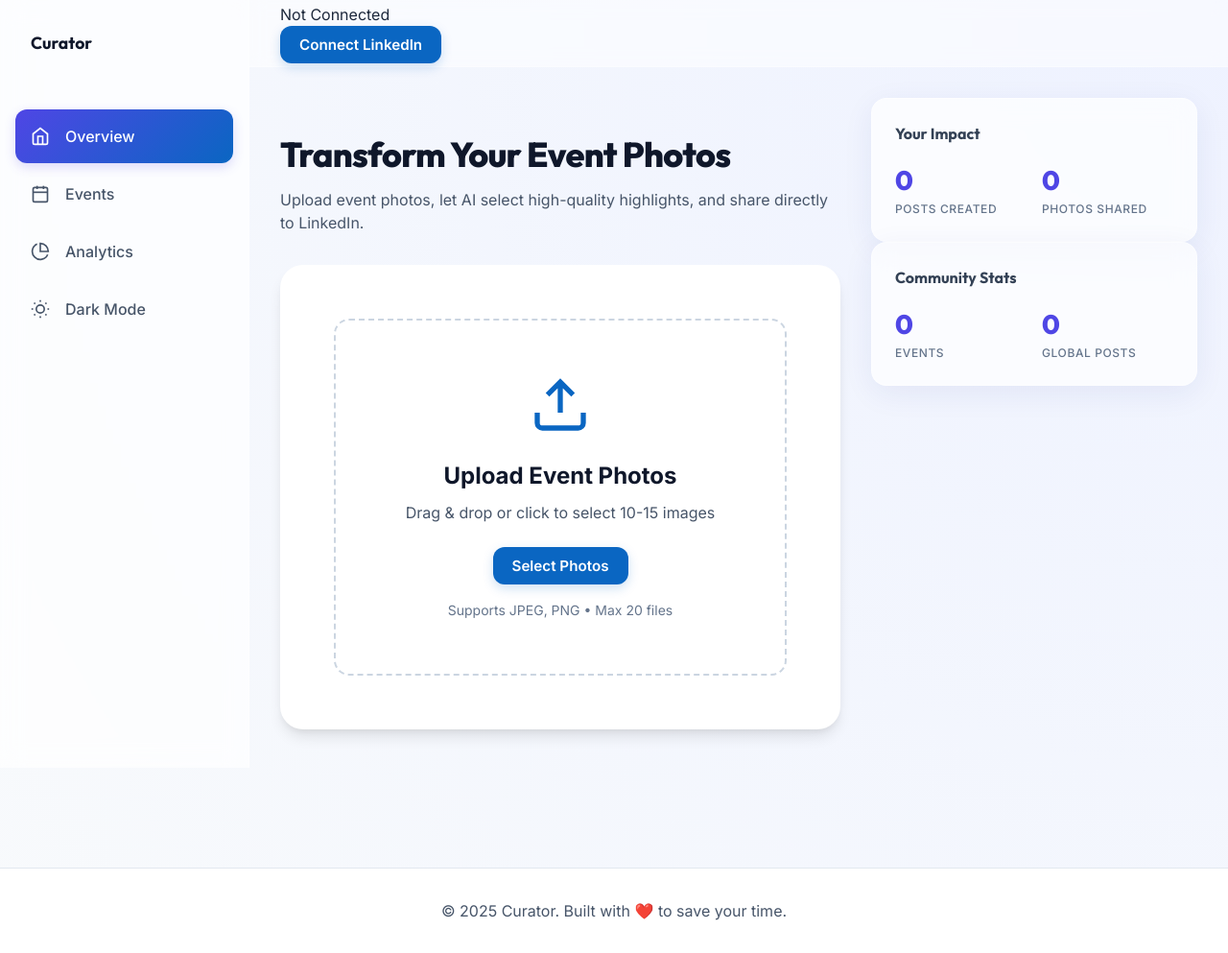
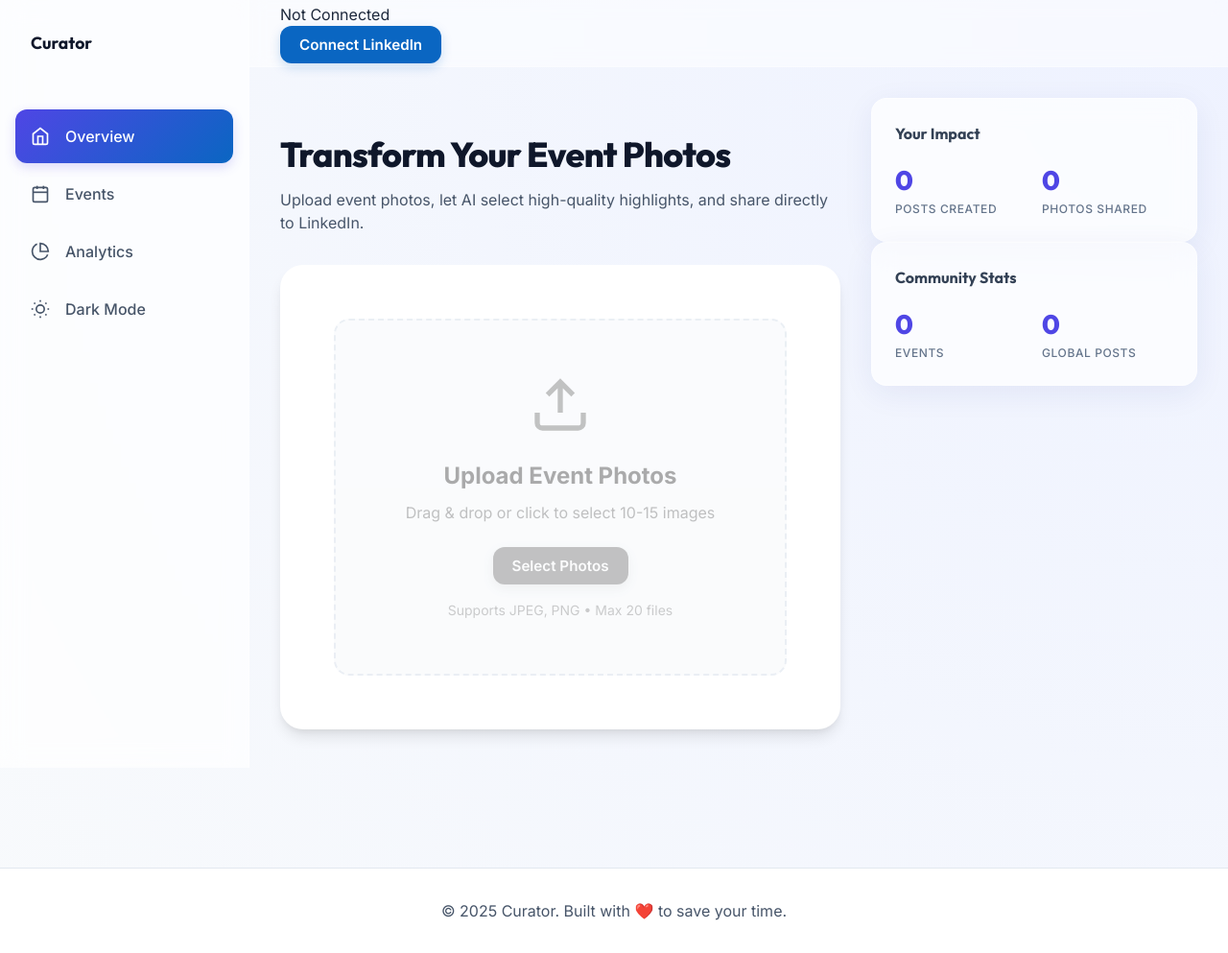
Before and after one commit to Kanishka271106/AI-LINKED-IN-EVENT-CONTENT-GENERATION, a FastAPI app: a page that uses templates/index.html in a window 1280 px wide. Shown: the whole page at 96% size. Run offline with FastAPI, Linux system fonts and the light colour scheme; data that the repository does not hold is empty; some libraries are stand-ins or nearby versions.

Commit message:
UX Fix: Disable upload area until LinkedIn is connected to prevent 401 errors

```diff
--- a/static/css/styles.css
+++ b/static/css/styles.css
@@ -544,6 +544,46 @@
     border-color: var(--primary-blue);
     background: rgba(10, 102, 194, 0.05);
     transform: scale(1.01);
+}
+
+.upload-area.disabled {
+    border-color: var(--gray-200);
+    background: var(--gray-50);
+    cursor: not-allowed;
+    opacity: 0.7;
+    pointer-events: none;
+    position: relative;
+}
+
+.upload-area.disabled::after {
+    content: "Connect LinkedIn to Start";
+    position: absolute;
+    top: 50%;
+    left: 50%;
+    transform: translate(-50%, -50%);
+    background: var(--gray-800);
+    color: white;
+    padding: 8px 16px;
+    border-radius: var(--radius-md);
+    font-weight: 600;
+    font-size: 0.875rem;
+    opacity: 0;
+    transition: opacity 0.3s ease;
+    pointer-events: none;
+    z-index: 10;
+}
+
+.upload-area.disabled:hover::after {
+    opacity: 1;
+}
+
+.upload-area.disabled .upload-icon,
+.upload-area.disabled .upload-title,
+.upload-area.disabled .upload-description,
+.upload-area.disabled .btn-primary,
+.upload-area.disabled .upload-hint {
+    filter: grayscale(1);
+    opacity: 0.5;
 }
 
 .upload-icon {
--- a/static/js/app.js
+++ b/static/js/app.js
@@ -92,8 +92,8 @@
         loadStats().catch(e => console.error('Stats load failed:', e)),
         loadRecentActivity().catch(e => console.error('Activity load failed:', e))
     ]).then(() => {
-        console.log('Core data loaded.');
         try { checkAuthQueryParam(); } catch (e) { console.error('Auth query check failed:', e); }
+        updateUploadUI();
     });
 
     console.log('Dashboard base initialization complete.');
@@ -280,6 +280,11 @@
 }
 
 async function processFiles(files) {
+    if (!isAuthenticated) {
+        showToast('Please connect to LinkedIn first!', 'warning');
+        return;
+    }
+
     if (!files || files.length === 0) {
         showToast('Please select at least one image', 'error');
         return;
@@ -674,6 +679,7 @@
         }
 
         updateSelectedCount();
+        updateUploadUI();
 
     } catch (error) {
         console.error('Auth check error:', error);
@@ -1402,3 +1408,15 @@
         btn.disabled = false;
     }
 }
+
+function updateUploadUI() {
+    if (!uploadArea || !selectFilesBtn) return;
+
+    if (isAuthenticated) {
+        uploadArea.classList.remove('disabled');
+        selectFilesBtn.disabled = false;
+    } else {
+        uploadArea.classList.add('disabled');
+        selectFilesBtn.disabled = true;
+    }
+}
```
